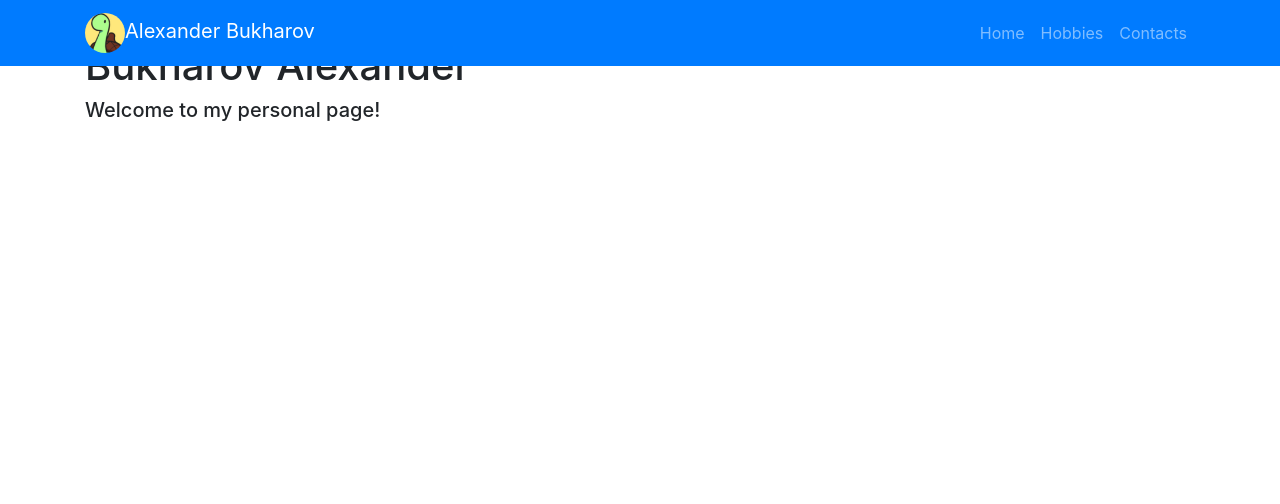
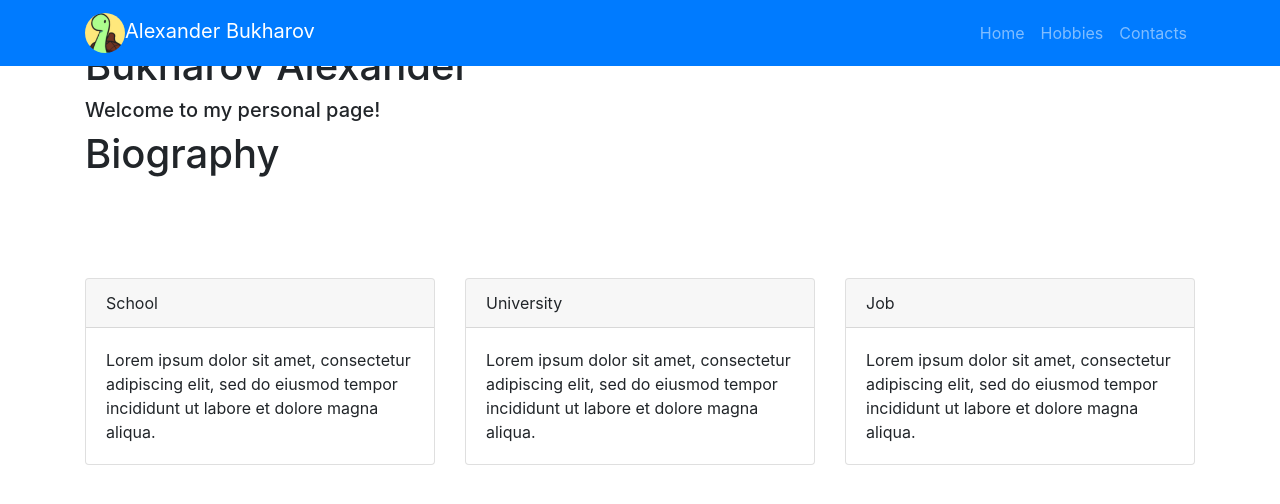
Before and after one commit to buharov-alexander/personal_page, a React (Create React App) app: page / in a window 1280 px wide. Shown: the top 504 px of the page. Built offline with nearby package versions, Linux system fonts and the light colour scheme; the HTML template or start-up script is replaced by a standard one.

Commit message:
update biography element

```diff
--- a/src/biography/Biography.js
+++ b/src/biography/Biography.js
@@ -1,14 +1,63 @@
 import React from 'react';
 import {
-  Container,
+  Container, Row, Col,
 } from 'react-bootstrap';
 
 import Path from 'graphics/Path';
+import BiographyCard from 'biography/BiographyCard';
+
+const renderHeader = () => (
+  <Row>
+    <Col>
+      <div className="b-biography__header">
+        <h1>Biography</h1>
+      </div>
+    </Col>
+  </Row>
+);
+
+const renderCards = () => (
+  <Row>
+    <Col>
+      <BiographyCard
+        header="School"
+        text="Lorem ipsum dolor sit amet, consectetur adipiscing elit,
+        sed do eiusmod tempor incididunt ut labore et dolore magna aliqua."
+      />
+    </Col>
+    <Col>
+      <BiographyCard
+        header="University"
+        text="Lorem ipsum dolor sit amet, consectetur adipiscing elit,
+        sed do eiusmod tempor incididunt ut labore et dolore magna aliqua."
+      />
+    </Col>
+    <Col>
+      <BiographyCard
+        header="Job"
+        text="Lorem ipsum dolor sit amet, consectetur adipiscing elit,
+        sed do eiusmod tempor incididunt ut labore et dolore magna aliqua."
+      />
+    </Col>
+  </Row>
+);
 
 const Biography = () => (
-  <section>
-    <Container className="b-section" fluid>
-      <Path />
+  <section className="b-section">
+    <Container className="b-biography">
+      <Row className="b-biography__row align-items-center">
+        <Col>
+          {renderHeader()}
+          <Row>
+            <Col lg={12}>
+              <Path />
+            </Col>
+            <Col>
+              {renderCards()}
+            </Col>
+          </Row>
+        </Col>
+      </Row>
     </Container>
   </section>
 );
--- /dev/null
+++ b/src/biography/Biography.scss
@@ -0,0 +1,12 @@
+.b-biography {
+  height: 100%;
+}
+
+.b-biography__header {
+  text-align: center;
+  margin: 2rem;
+}
+
+.b-biography__row {
+  height: 100%;
+}
--- /dev/null
+++ b/src/biography/BiographyCard.js
@@ -0,0 +1,23 @@
+import React from 'react';
+import PropTypes from 'prop-types';
+import {
+  Card,
+} from 'react-bootstrap';
+
+const BiographyCard = ({ header, text }) => (
+  <Card className="b-card">
+    <Card.Header className="b-card__header">{header}</Card.Header>
+    <Card.Body>
+      <Card.Text>
+        {text}
+      </Card.Text>
+    </Card.Body>
+  </Card>
+);
+
+BiographyCard.propTypes = {
+  header: PropTypes.string.isRequired,
+  text: PropTypes.string.isRequired,
+};
+
+export default BiographyCard;
--- /dev/null
+++ b/src/common/Card.scss
@@ -0,0 +1,3 @@
+.b-card__header {
+  background-color: $secondary;
+}
--- a/src/custom.scss
+++ b/src/custom.scss
@@ -7,6 +7,8 @@ $light: #FDFBF7;
 @import "section/Section.scss";
 @import "header/Header.scss";
 @import "home/Home.scss";
+@import "biography/Biography.scss";
 @import "header/Header.scss";
 @import "animate/Animate.scss";
 @import "graphics/Path.scss";
+@import "common/Card.scss";
--- a/src/graphics/Path.js
+++ b/src/graphics/Path.js
@@ -13,18 +13,18 @@ const animateCircle = begin => (
 );
 
 const Path = ({ isAnimated }) => (
-  <svg viewBox="0 0 100 10">
-    <line className="b-path b-path__line-stroke" x1="0" y1="5" x2="100" y2="5" strokeDasharray="3" />
-    <line className="b-path b-path__line" x1="0" y1="5" x2="100" y2="5" strokeDasharray="100" strokeDashoffset="100">
+  <svg viewBox="0 0 120 10">
+    <line className="b-path b-path__line-stroke" x1="0" y1="5" x2="120" y2="5" strokeDasharray="3" />
+    <line className="b-path b-path__line" x1="0" y1="5" x2="120" y2="5" strokeDasharray="120" strokeDashoffset="120">
       <animate attributeName="stroke-dashoffset" dur="2s" to="0" fill="freeze" />
     </line>
     <circle className="b-path b-path__circle" cx="20" cy="5">
       {animateCircle('0.5s')}
     </circle>
-    <circle className="b-path b-path__circle" cx="50" cy="5">
+    <circle className="b-path b-path__circle" cx="60" cy="5">
       {animateCircle('1s')}
     </circle>
-    <circle className="b-path b-path__circle" cx="80" cy="5">
+    <circle className="b-path b-path__circle" cx="100" cy="5">
       {animateCircle('1.5s')}
     </circle>
   </svg>
```
